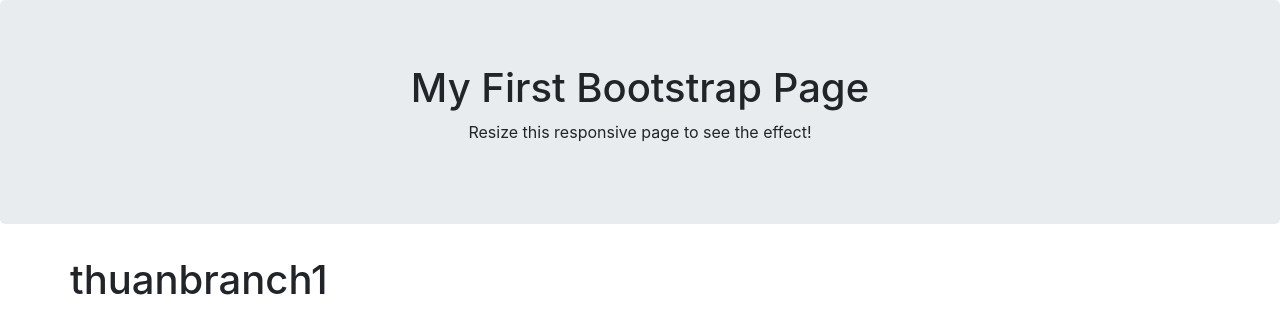
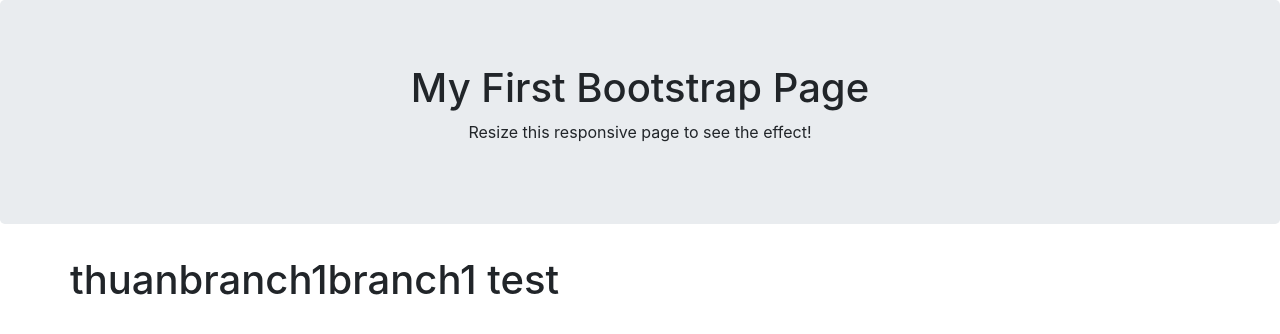
Before and after one commit to nguyenhuynhminhthuan265/test_git, a plain HTML site: page index.html in a window 1280 px wide. Drawn offline with nearby package versions, Linux system fonts and the light colour scheme.

Commit message:
test_branch1_second

```diff
--- a/index.html
+++ b/index.html
@@ -20,6 +20,7 @@
   <div class="row">
     <h1>thuan</h1>
     <h1>branch1</h1>
+<h1>branch1 test</h1>
   </div>
 </div>
 
```
